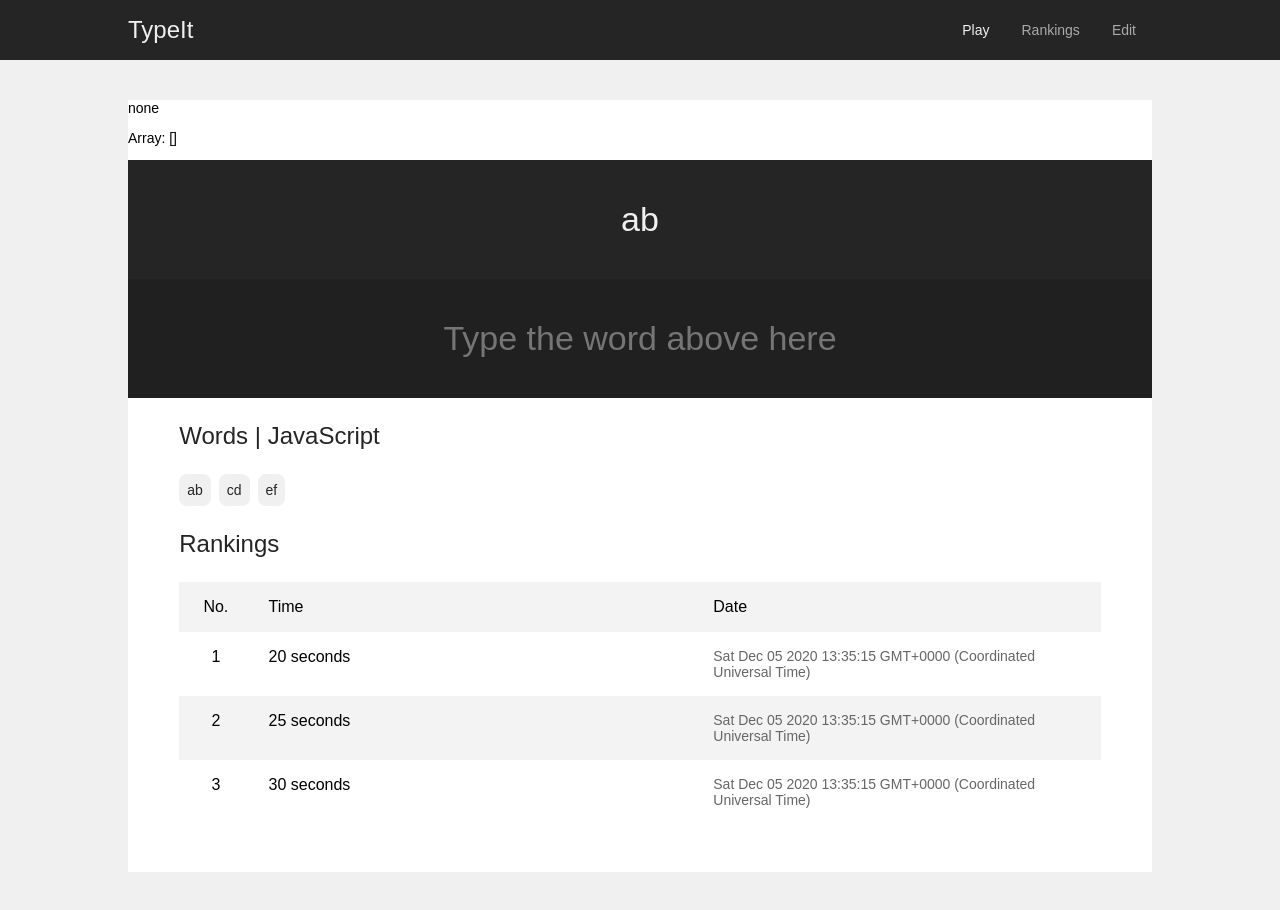
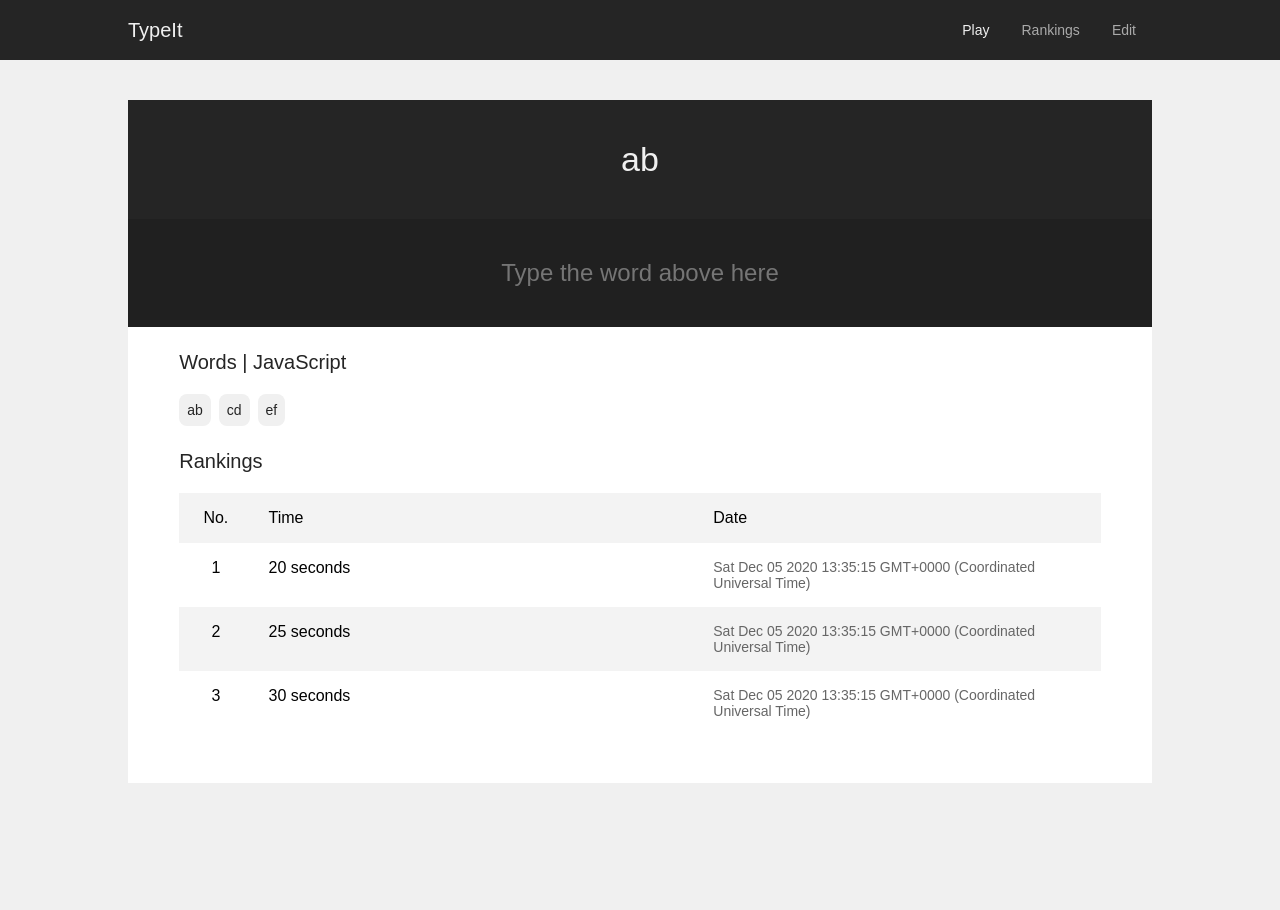
Before and after one commit to Eclidiuth/typeit, a Vue app: page /#/ in a window 1280 px wide. Shown: the top 910 px of the page. Built offline with nearby package versions, Linux system fonts and the light colour scheme; the HTML template or start-up script is replaced by a standard one.

Commit message:
Change TheGameClearPanel BG Color to Green

```diff
--- a/src/components/TheGameClearPanel.vue
+++ b/src/components/TheGameClearPanel.vue
@@ -1,7 +1,7 @@
 <template>
   <div>
-    <p class="text-align-center">Game clear!</p>
-    <p class="time text-align-center">Time: {{ time }} seconds</p>
+    <p class="time text-align-center">Cleared! Time: 20 seconds</p>
+    <p class="playAgain text-align-center">Play again</p>
   </div>
 </template>
 
@@ -11,12 +11,19 @@
 <style lang="scss" scoped>
 div {
   p {
-    background-color: $text-black-primary;
     color: $text-white-primary;
-    font-size: $fsize-h5;
-    font-weight: $fweight-h3;
     margin: 0;
     padding: 40px;
+
+    &.time {
+      background-color: $colors-green;
+      font-size: $fsize-h4;
+    }
+
+    &.playAgain {
+      background-color: $black;
+      font-size: $fsize-h5;
+    }
   }
 }
 </style>
--- a/src/components/TheWordDisplay.vue
+++ b/src/components/TheWordDisplay.vue
@@ -17,7 +17,7 @@ div {
 
   p {
     color: $text-white-primary;
-    font-size: $fsize-h5;
+    font-size: $fsize-h4;
     font-weight: $fweight-h3;
     margin: 0;
 
--- a/src/scss/_variables.scss
+++ b/src/scss/_variables.scss
@@ -3,9 +3,10 @@
 //--------------------
 $fsize-h1: 96px;
 $fsize-h2: 60px;
-$fsize-h4: 48px;
-$fsize-h5: 34px;
-$fsize-h6: 24px;
+$fsize-h3: 48px;
+$fsize-h4: 34px;
+$fsize-h5: 24px;
+$fsize-h6: 20px;
 
 $fsize-subtitle-1: 16px;
 $fsize-subtitle-2: 14px;
@@ -29,6 +30,8 @@ $text-white-primary  : #f0f0f0;
 $text-white-secondary: #aaaaaa;
 $white               : #ffffff;
 $white-secondary     : #f3f3f3;
+
+$colors-green        : #008000;
 //--------------------
 // Font Weight
 //--------------------
--- a/src/views/Home.vue
+++ b/src/views/Home.vue
@@ -2,8 +2,6 @@
   <div>
     <div id="play" class="container my-5">
       <div class="header">
-        <p>{{ inputFieldValue ? inputFieldValue : 'none'}}</p>
-        <p>Array: {{ checkWordAndInput }}</p>
         <template v-if="isGameEnded">
           <the-game-clear-panel time="20" v-on:click.native="restartGame" />
         </template>
```
